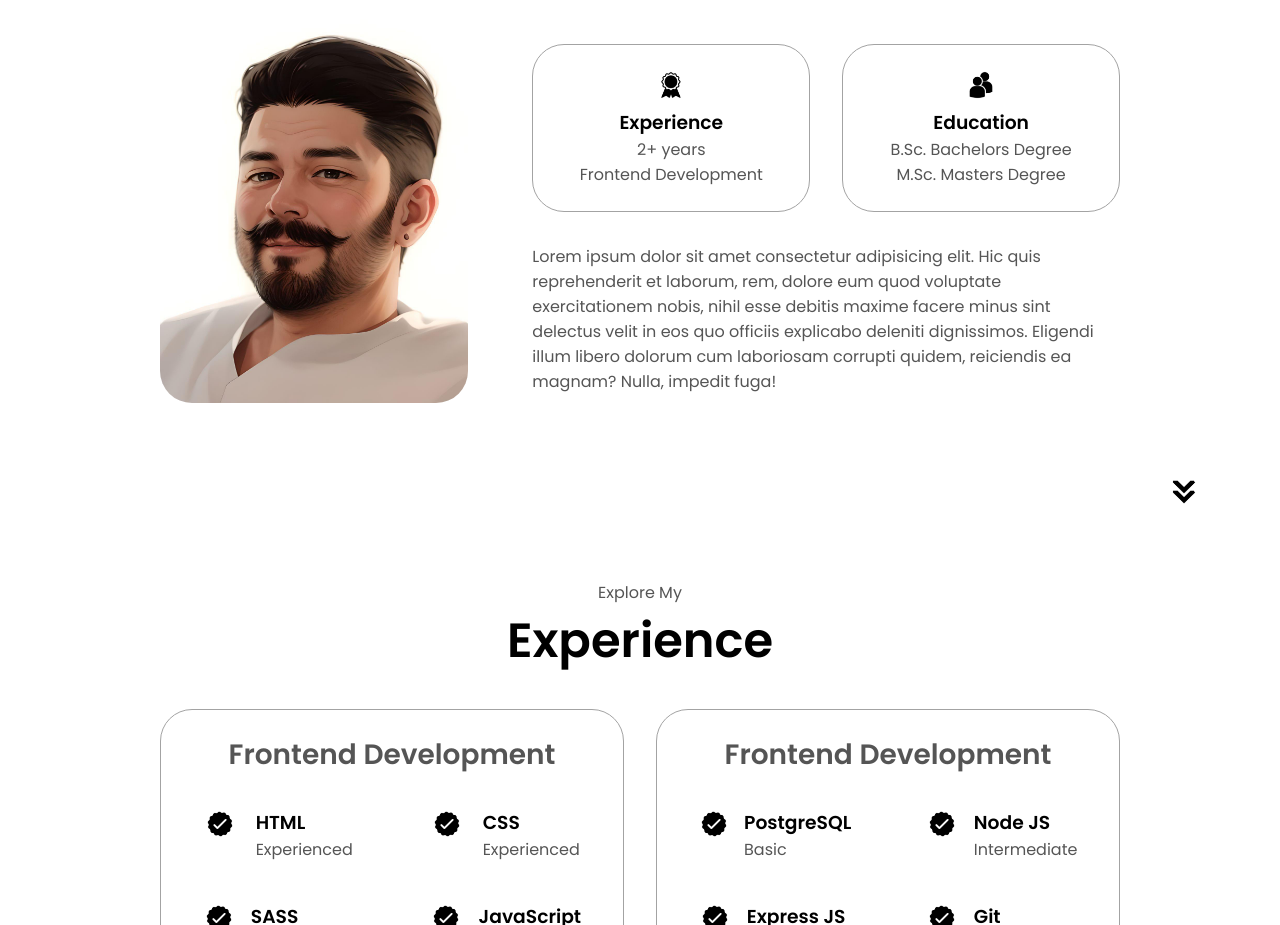
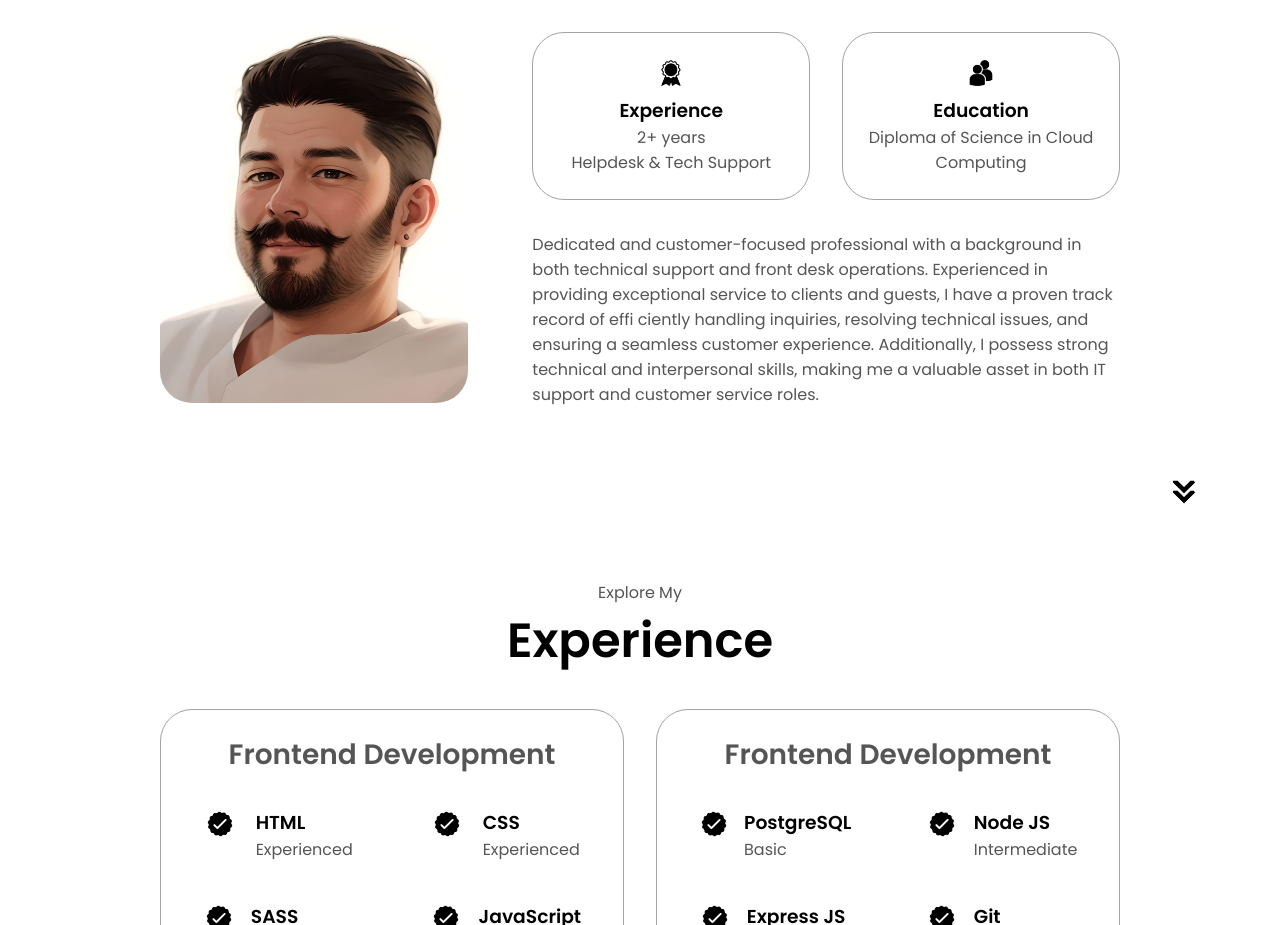
Before and after one commit to dirghengineer/dirghengineer.github.io, a plain HTML site: page index.html in a window 1280 px wide. Shown: the part 1116-2041 px from the top of the page. Drawn offline with Linux system fonts and the light colour scheme.

Commit message:
Update index.html

```diff
--- a/index.html
+++ b/index.html
@@ -91,7 +91,7 @@
                 class="icon"
               />
               <h3>Experience</h3>
-              <p>2+ years <br />Frontend Development</p>
+              <p>2+ years <br />Helpdesk & Tech Support</p>
             </div>
             <div class="details-container">
               <img
@@ -100,17 +100,12 @@
                 class="icon"
               />
               <h3>Education</h3>
-              <p>B.Sc. Bachelors Degree<br />M.Sc. Masters Degree</p>
+              <p>Diploma of Science in Cloud Computing</p>
             </div>
           </div>
           <div class="text-container">
             <p>
-              Lorem ipsum dolor sit amet consectetur adipisicing elit. Hic quis
-              reprehenderit et laborum, rem, dolore eum quod voluptate
-              exercitationem nobis, nihil esse debitis maxime facere minus sint
-              delectus velit in eos quo officiis explicabo deleniti dignissimos.
-              Eligendi illum libero dolorum cum laboriosam corrupti quidem,
-              reiciendis ea magnam? Nulla, impedit fuga!
+              Dedicated and customer-focused professional with a background in both technical support and front desk operations. Experienced in providing exceptional service to clients and guests, I have a proven track record of effi ciently handling inquiries, resolving technical issues, and ensuring a seamless customer experience. Additionally, I possess strong technical and interpersonal skills, making me a valuable asset in both IT support and customer service roles.
             </p>
           </div>
         </div>
```
